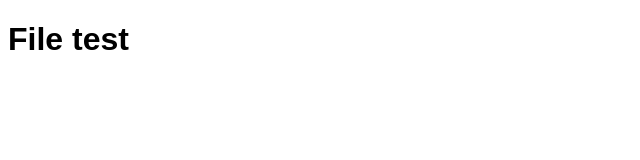
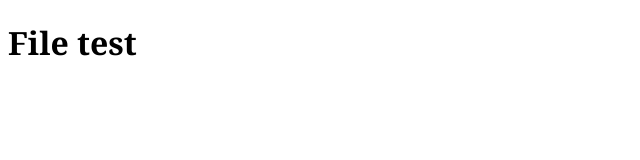
Before and after one commit to PieBlueberry/manpro_3, a plain HTML site: page index.html in a window 1280 px wide. Shown: the whole page, without its empty margins (0-640 px from the left). Drawn offline with Linux system fonts and the light colour scheme.

Commit message:
coba ubah isi disaat yang sama

```diff
--- a/style.css
+++ b/style.css
@@ -1,3 +1,3 @@
 body {
-    font-family:arial;
+    font-family:georgia;
 }
```
